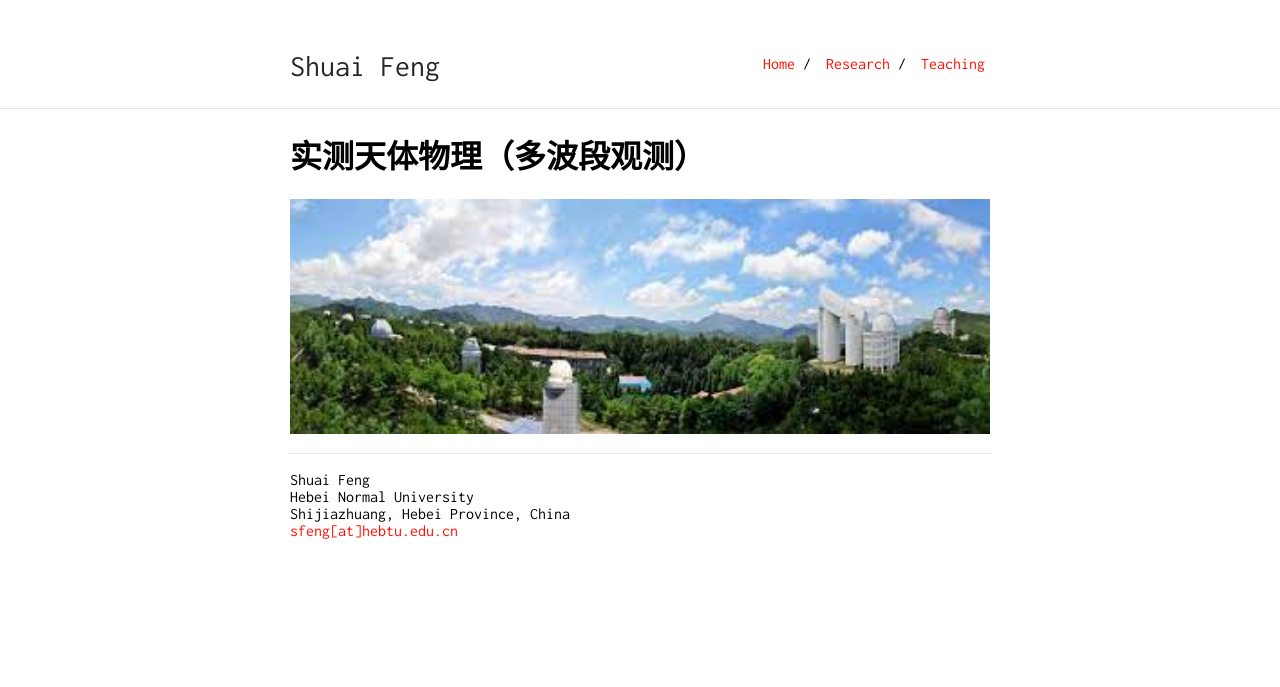
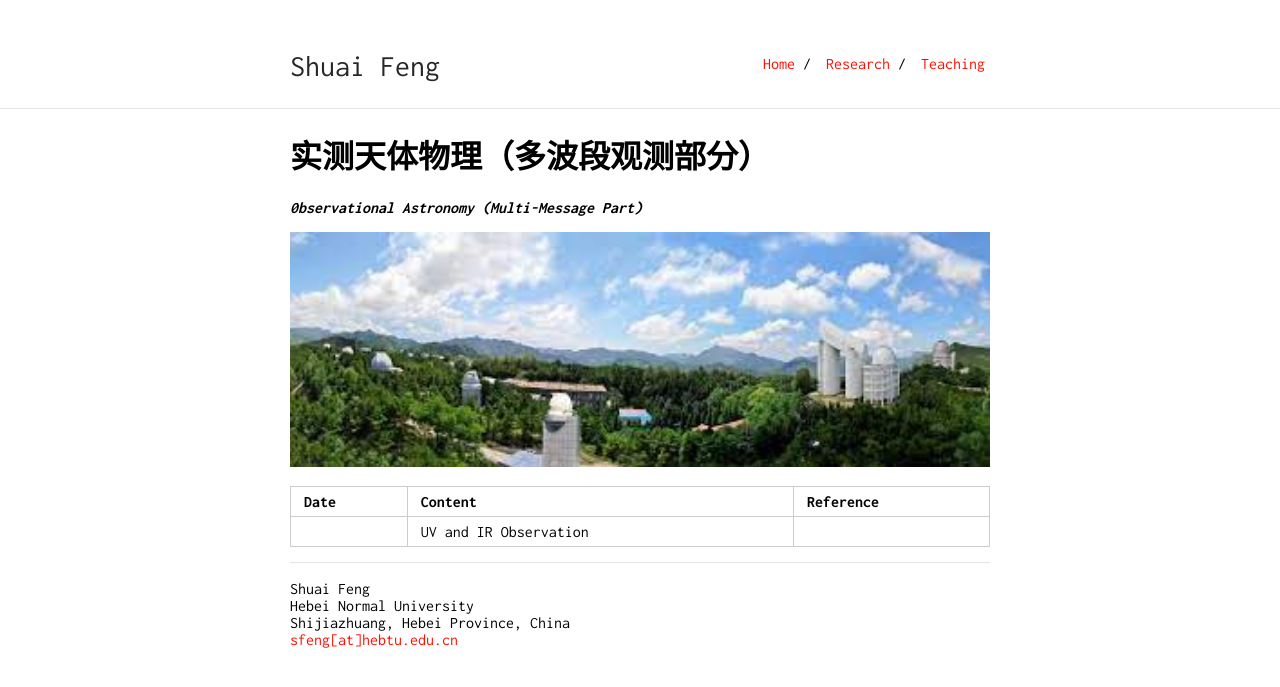
Before and after one commit to fengshuai0210/fengshuai0210.github.io, a Jekyll site: the page built from teaching/ObsAstro.md, in a window 1280 px wide. Shown: the top 687 px of the page. Built offline with Jekyll 4.4.1, drawn with Linux system fonts in a browser that asks for light colours; our own code applies the rules of GitHub Pages for plain Markdown files.

Commit message:
Update ObsAstro.md

```diff
--- a/teaching/ObsAstro.md
+++ b/teaching/ObsAstro.md
@@ -2,6 +2,11 @@
 layout: default
 ---
 
-# 实测天体物理（多波段观测）
+# 实测天体物理（多波段观测部分）
+***0bservational Astronomy (Multi-Message Part)***
 
 ![](../image/Xinglong.jfif)
+
+Date | Content | Reference
+-----|---------|----------
+     | UV and IR Observation |
```
